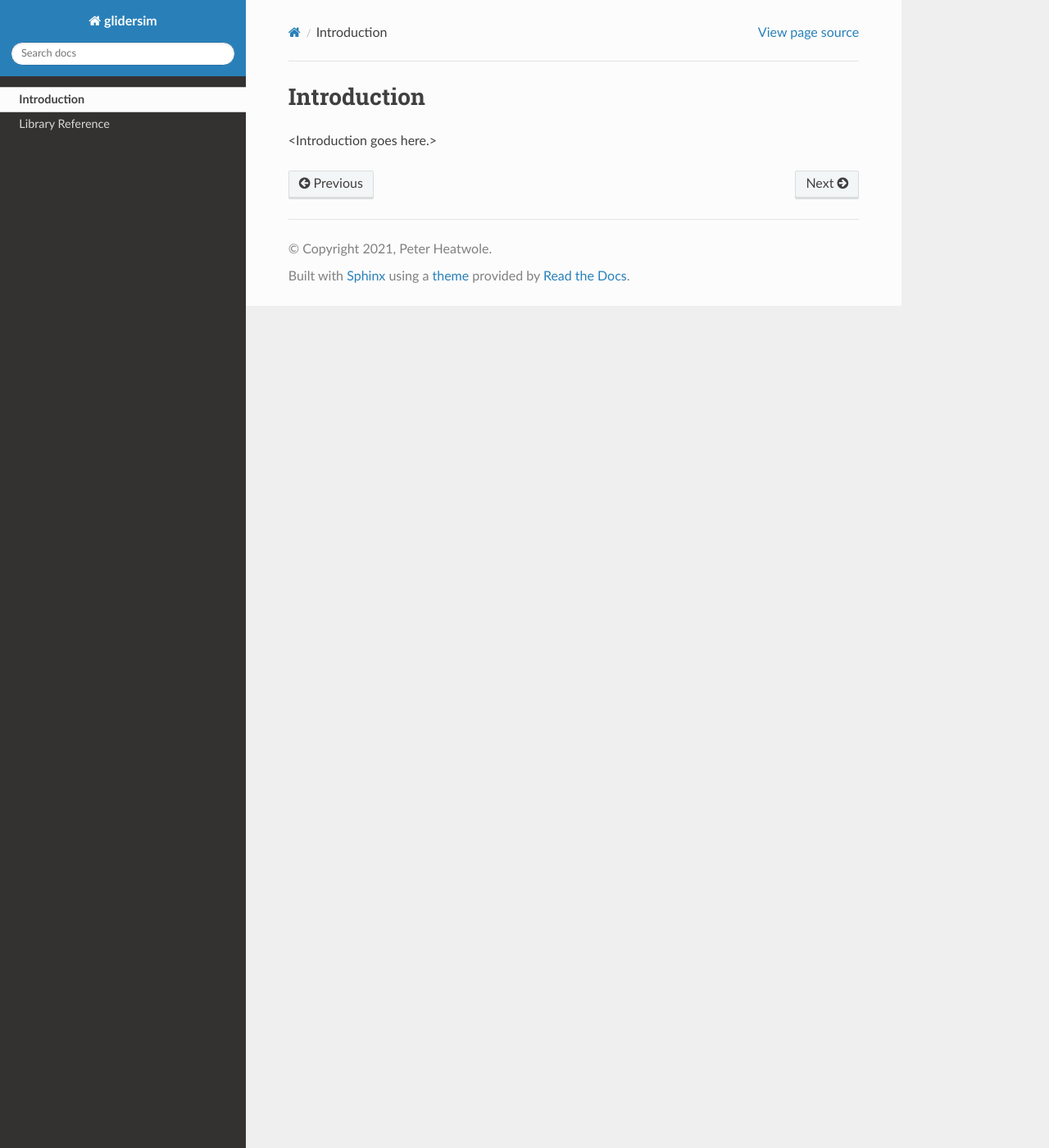
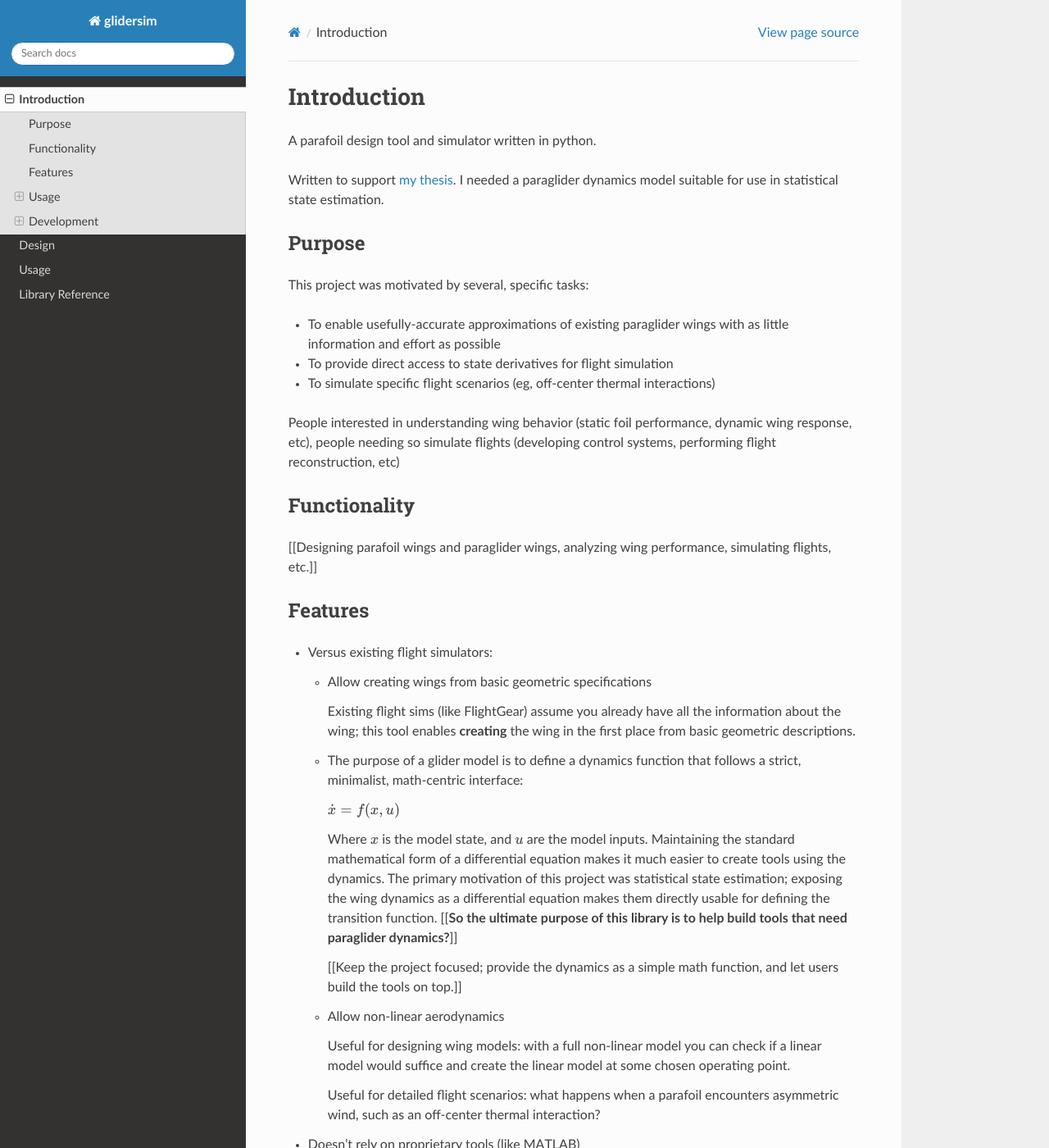
Before and after one commit to pfheatwole/glidersim, a Sphinx documentation site: the page built from docs/source/introduction.rst, in a window 1280 px wide and 1400 px high. Shown: the whole window at 82% size. Built offline with Sphinx 7.4.7 and the Read the Docs theme 2.0.0, drawn with Linux system fonts in a browser that asks for light colours; some of the changed text lies outside the part shown.

Commit message:
WIP: more Sphinx work
Started including the README.rst as the Sphinx "Introduction"

```diff
--- a/README.rst
+++ b/README.rst
@@ -1,31 +1,28 @@
 pfh.glidersim
 =============
 
-.. Summary
-
-[[Short summary here]]
-
-
-Overview
---------
-
-.. What is it?
+.. Summary: what is it?
 
 A parafoil design tool and simulator written in python.
 
-Written to support `my thesis <https://pfheatwole.github.io/thesis>`. I needed
-a paraglider dynamics model suitable for use in statistical state estimation.
+Written to support `my thesis <https://pfheatwole.github.io/thesis>`_.
+I needed a paraglider dynamics model suitable for use in statistical state
+estimation.
 
 
 Purpose
-^^^^^^^
+-------
 
 .. What problems is it intended to solve?
 
-Enable easier wing design (versus existing, freely-available wing design
-tools), enable simulating specific flight scenarios (eg, off-center thermal
-interactions), provide simple access to state derivatives for flight
-simulation.
+This project was motivated by several, specific tasks:
+
+* To enable usefully-accurate approximations of existing paraglider wings with
+  as little information and effort as possible
+
+* To provide direct access to state derivatives for flight simulation
+
+* To simulate specific flight scenarios (eg, off-center thermal interactions)
 
 .. Who are the intended users?
 
@@ -35,7 +32,7 @@ control systems, performing flight reconstruction, etc)
 
 
 Functionality
-^^^^^^^^^^^^^
+-------------
 
 .. What tasks is it intended to perform?
 
@@ -44,7 +41,7 @@ simulating flights, etc.]]
 
 
 Features
-^^^^^^^^
+--------
 
 .. What tools does it provide to accomplish the desired tasks? What makes it
    special?
@@ -60,15 +57,18 @@ Features
     information about the wing; this tool enables **creating** the wing in the
     first place from basic geometric descriptions.
 
-  * Simulations follow a strict, minimalist, math-centric interface:
+  * The purpose of a glider model is to define a dynamics function that
+    follows a strict, minimalist, math-centric interface:
 
-    `\dot{x} = f(x, u)`
+    :math:`\dot{x} = f(x, u)`
 
+    Where :math:`x` is the model state, and :math:`u` are the model inputs.
     Maintaining the standard mathematical form of a differential equation
-    makes it much easier to create tools using the dynamics. The primary need
-    that motivated this project was statistical state estimation; exposing the
+    makes it much easier to create tools using the dynamics. The primary
+    motivation of this project was statistical state estimation; exposing the
     wing dynamics as a differential equation makes them directly usable for
-    defining the transition function.
+    defining the transition function. [[**So the ultimate purpose of this
+    library is to help build tools that need paraglider dynamics?**]]
 
     [[Keep the project focused; provide the dynamics as a simple math
     function, and let users build the tools on top.]]
@@ -110,14 +110,21 @@ Examples
 Development
 -----------
 
-Design
-^^^^^^
+
+Design goals
+^^^^^^^^^^^^
 
 .. What are the guiding design principles?
 
-Code should mirror the math whenever reasonable. It is much easier to use and
-extend results from literature if the implementation matches the published
-work. It should be clear where equations come from.
+* Avoid deep structure. Flat is preferred.
+
+* Stateless models.
+
+* Code that implements math should mirror the math.
+
+  At least, as closely as reasonably possible. It is much easier to use and
+  extend results from literature if their implementation matches the published
+  work. It should be clear where equations come from.
 
 
 Source
@@ -130,7 +137,7 @@ https://github.com/pfheatwole/pfh.glidersim/
 Support
 ^^^^^^^
 
-* `Issue tracker <https://github.com/pfheatwole/pfh.glidersim/issues>`
+* `Issue tracker <https://github.com/pfheatwole/pfh.glidersim/issues>`_
 
 * FAQ?
 
--- /dev/null
+++ b/docs/source/design.rst
@@ -0,0 +1,6 @@
+Design
+======
+
+[[Describe the design of the library. What are the building blocks that go
+into a glider dynamics model? Wing sections (profiles and coefficients),
+section layout, glider model, state model.]]
--- a/docs/source/introduction.rst
+++ b/docs/source/introduction.rst
@@ -1,4 +1,5 @@
 Introduction
 ============
 
-<Introduction goes here.>
+.. include:: ../../README.rst
+   :start-line: 2
--- a/docs/source/reference.rst
+++ b/docs/source/reference.rst
@@ -1,13 +1,47 @@
 Library Reference
 =================
+
+For defining a wing canopy using wing sections:
 
 .. autosummary::
    :toctree: _autosummary
 
    pfh.glidersim.airfoil
+   pfh.glidersim.foil
+
+
+For defining a paraglider wing:
+
+.. autosummary::
+   :toctree: _autosummary
+
    pfh.glidersim.line_geometry
+   pfh.glidersim.paraglider_wing
+
+
+For the completed paraglider:
+
+.. autosummary::
+   :toctree: _autosummary
+
    pfh.glidersim.harness
-   pfh.glidersim.foil
-   pfh.glidersim.paraglider_wing
    pfh.glidersim.paraglider
+
+
+And finally, defining a choice of model state and relating the state dynamics
+to the paraglider dynamics:
+
+.. autosummary::
+   :toctree: _autosummary
+
    pfh.glidersim.simulator
+
+The `extras` sub-package containers helper functions:
+
+.. autosummary::
+   :toctree: _autosummary
+
+   pfh.glidersim.extras.airfoils
+   pfh.glidersim.extras.compute_polars
+   pfh.glidersim.extras.simulation
+   pfh.glidersim.extras.wings
--- /dev/null
+++ b/docs/source/usage.rst
@@ -0,0 +1,5 @@
+Usage
+=====
+
+[[Walk through an example of how to use the library to design and use
+a wing.]]
```
Also changed, not shown: TODO.rst (+8 -1 lines), docs/source/index.rst (+9 -3 lines).
